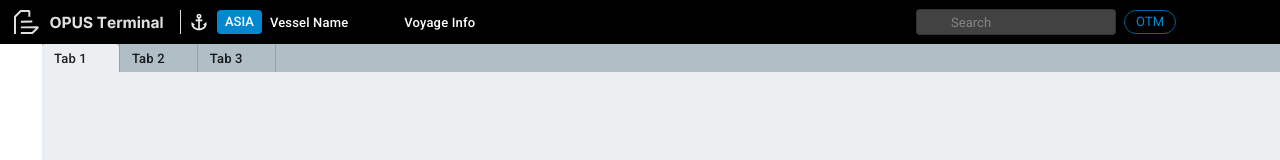
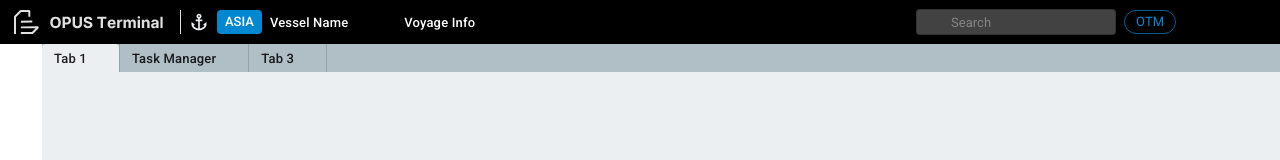
Before and after one commit to clt-joshua/otm-toscana-ui, a React (Vite) app: page / in a window 1280 px wide. Shown: the top 160 px of the page. Built offline with nearby package versions, Linux system fonts and the light colour scheme; some icons are missing.

Commit message:
InnerTabs 컴포넌트의 탭 목록에 "Task Manager" 추가 및 코드 포맷을 일관되게 수정했습니다. CheckableChip 컴포넌트에서 체크 상태에 따른 레이블 표시 방식을 개선하여 가독성을 높였습니다.

```diff
--- a/src/InnerTabs.tsx
+++ b/src/InnerTabs.tsx
@@ -7,7 +7,11 @@ import Typography from "@mui/material/Typography";
 import { useState } from "react";
 
 export default function InnerTabs() {
-	const [tabs, setTabs] = useState<string[]>(["Tab 1", "Tab 2", "Tab 3"]);
+  const [tabs, setTabs] = useState<string[]>([
+    "Tab 1",
+    "Task Manager",
+    "Tab 3",
+  ]);
   const [activeTab, setActiveTab] = useState<string>("Tab 1");
 
   return (
--- a/src/components/chip/CheckableChip.tsx
+++ b/src/components/chip/CheckableChip.tsx
@@ -1,4 +1,3 @@
-import ArrowDropDownIcon from "@mui/icons-material/ArrowDropDown";
 import CheckIcon from "@mui/icons-material/Check";
 import Avatar from "@mui/material/Avatar";
 import Chip, { type ChipProps } from "@mui/material/Chip";
@@ -22,19 +21,11 @@ export default function CheckableChip(props: ChipProps & { checked: boolean }) {
       }
       sx={{
         "& .MuiChip-label": {
-					paddingRight: checked ? "4px" : undefined,
           display: "flex",
           alignItems: "center",
         },
       }}
-			label={
-				<>
-					{label}
-					{checked && (
-						<ArrowDropDownIcon sx={{ fontSize: "18px", ml: "4px" }} />
-					)}
-				</>
-			}
+      label={label}
       color={checked ? "info" : "default"}
       variant={checked ? "filled" : "outlined"}
       {...rest}
```
Lines whose indentation alone changed are shown as unchanged.
